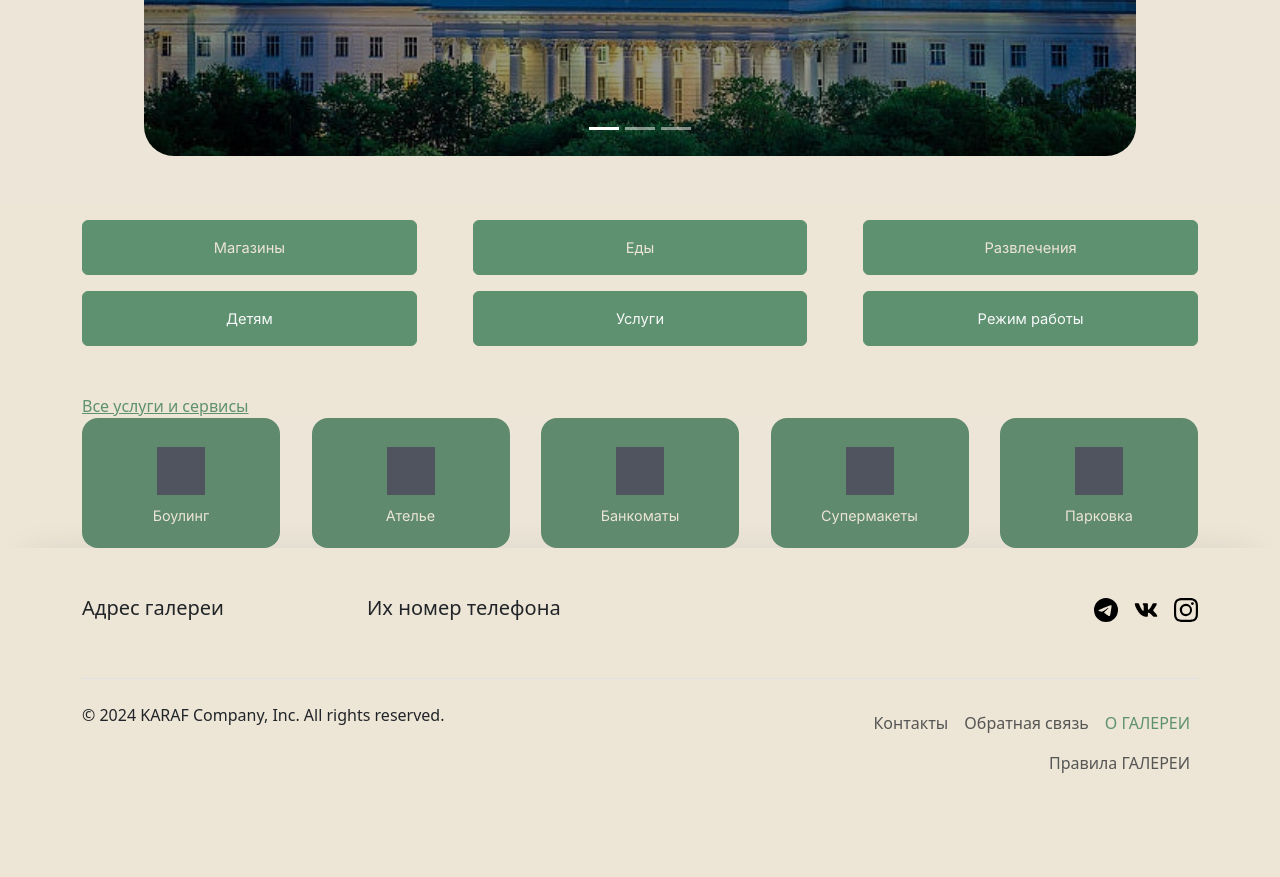
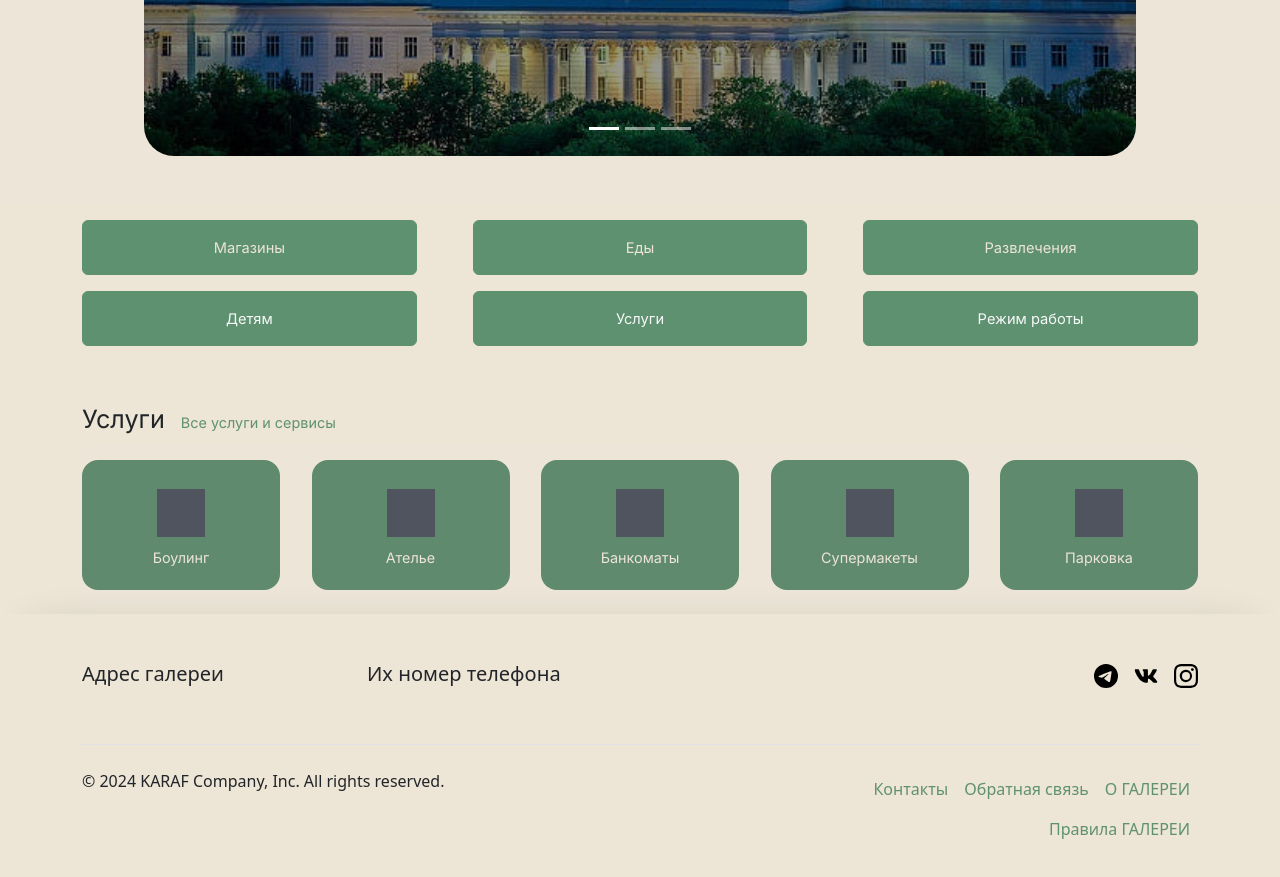
Before and after one commit to alenki/Galereya-Website, a website: page index.html in a window 1280 px wide. Shown: the part 516-1393 px from the top of the page. Drawn offline with nearby package versions, Linux system fonts and the light colour scheme.

Commit message:
Сделал надпись и ссылку для разделов, поменял цвет ссылок в футере на основной.

```diff
--- a/css/style.css
+++ b/css/style.css
@@ -12,6 +12,19 @@
     font-style: normal;
 }
 /* End of Fonts */
+
+/* Body - Тело */
+.section-names {
+    font-size: 25.19px;
+    line-height: 34px;
+    font-family: Inter;
+}
+.section-links {
+    font-size: 14.41px;
+    line-height: 22px;
+    font-family: Inter;
+}
+/* End of Body - Тело */
 
 /* Navbar */
 .custom-nav {
--- a/index.html
+++ b/index.html
@@ -133,10 +133,13 @@
 
 
   <!-- блок с услугами -->
-  <div class="section">
+  <div class="section py-2">
     <div class="container">
-      <a href="#">Все услуги и сервисы</a>
-      <div class="service">
+      <div class="d-flex">
+        <h5 class="section-names">Услуги</h5>
+        <a href="#" class="ps-3 align-content-center section-links" style="text-decoration: none;">Все услуги и сервисы</a>
+      </div>
+      <div class="service py-3">
         <div class="service-box">
           <div class="service-icon"></div>
           <div class="service-name"><span>Боулинг</span></div>
@@ -186,10 +189,10 @@
           <div class="d-flex flex-column flex-sm-row justify-content-between py-4 my-4 border-top">
             <p>&copy; 2024 KARAF Company, Inc. All rights reserved.</p>
             <ul class="nav col-md-5 justify-content-end">
-              <li class="nav-item"><a href="#" class="nav-link px-2 text-body-secondary">Контакты</a></li>
-              <li class="nav-item"><a href="#" class="nav-link px-2 text-body-secondary">Обратная связь</a></li>
-              <li class="nav-item"><a href="#" class="nav-link px-2 text -body-secondary">О ГАЛЕРЕИ</a></li>
-              <li class="nav-item"><a href="#" class="nav-link px-2 text-body-secondary">Правила ГАЛЕРЕИ</a></li>
+              <li class="nav-item"><a href="#" class="nav-link px-2 text-body-primary">Контакты</a></li>
+              <li class="nav-item"><a href="#" class="nav-link px-2 text-body-primary">Обратная связь</a></li>
+              <li class="nav-item"><a href="#" class="nav-link px-2 text-body-primary">О ГАЛЕРЕИ</a></li>
+              <li class="nav-item"><a href="#" class="nav-link px-2 text-body-primary">Правила ГАЛЕРЕИ</a></li>
             </ul>
           </div>
         </footer>
```
